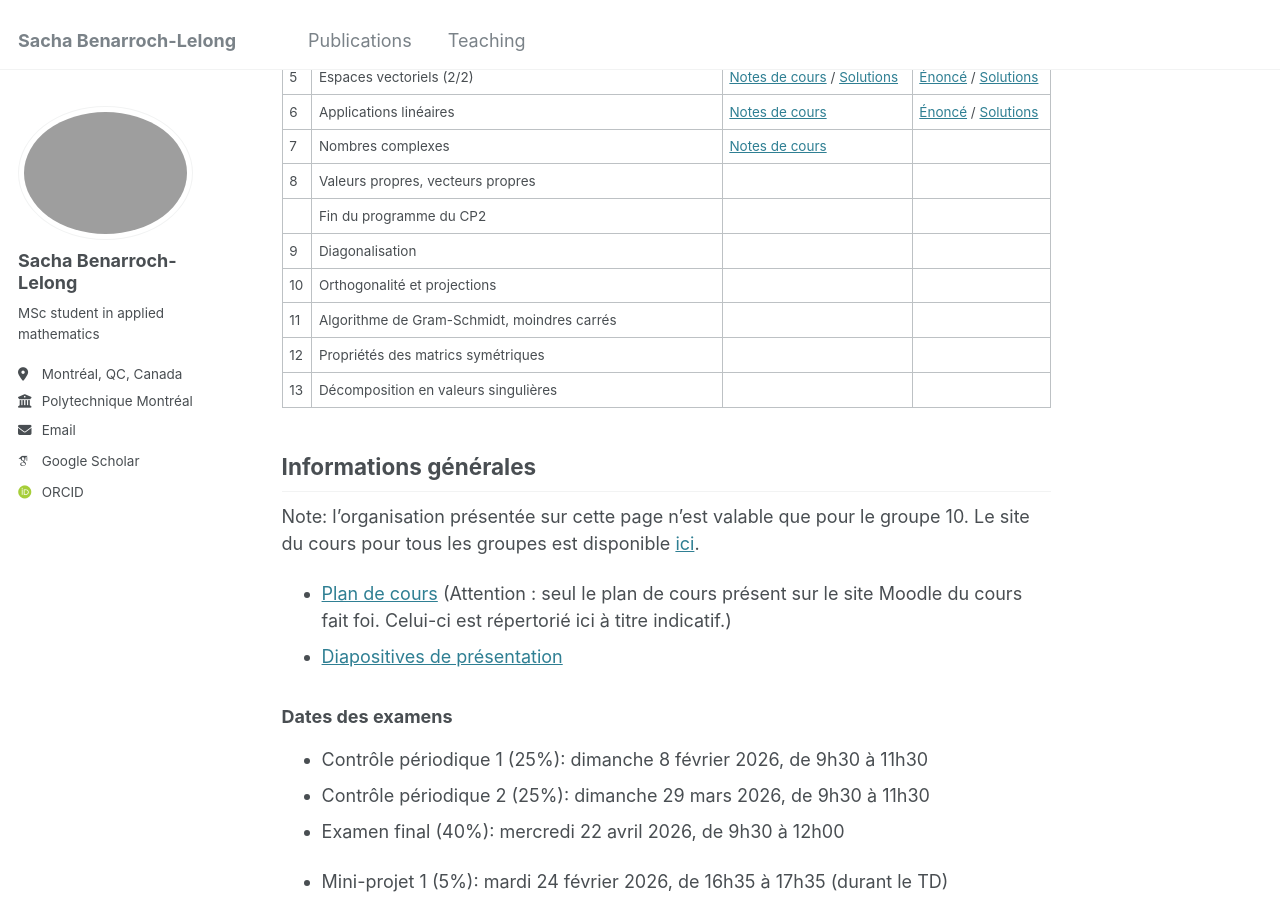
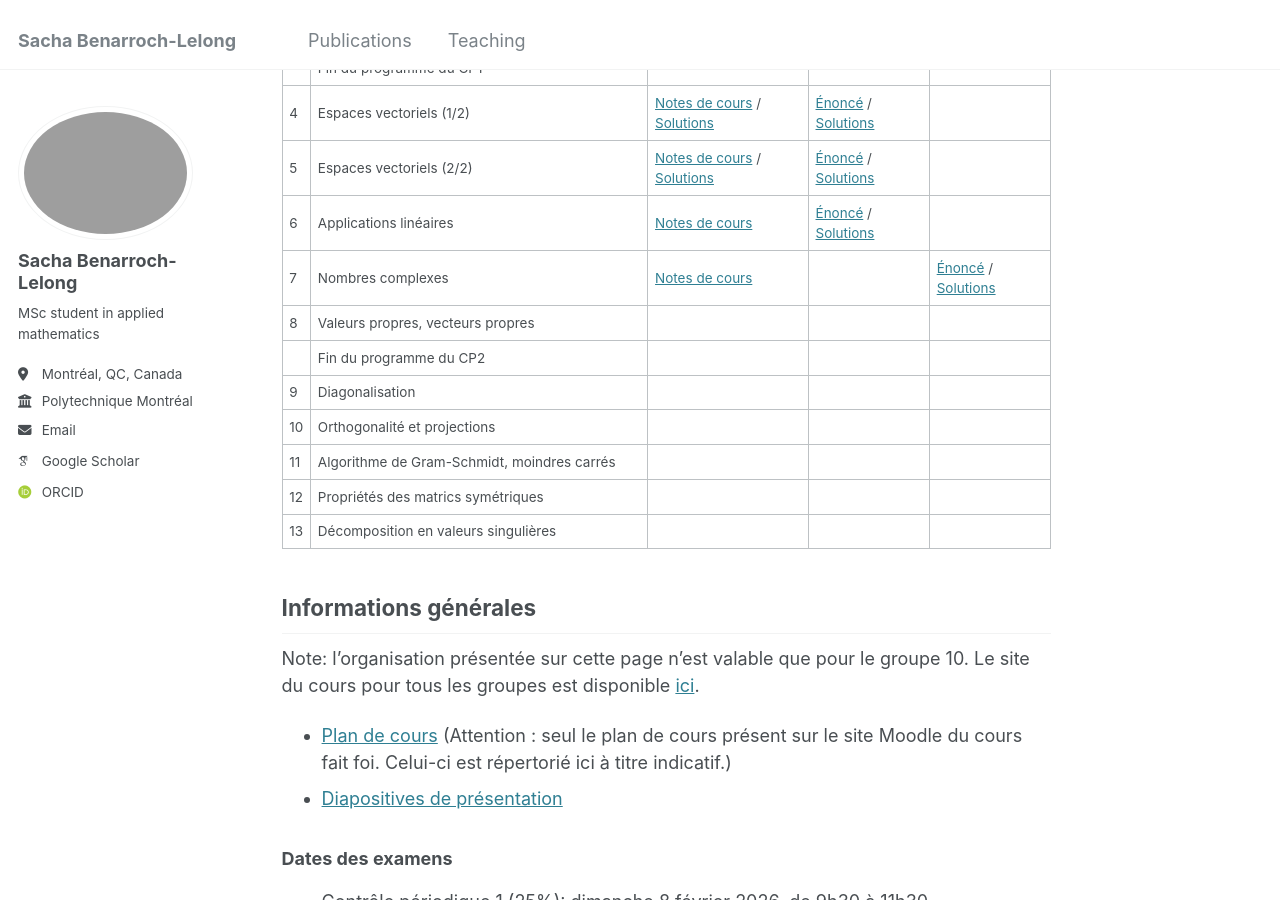
Before and after one commit to sblelong/sblelong.github.io, a Jekyll site: the page built from _teaching/mth1008.md, in a window 1280 px wide and 900 px high, scrolled down 723 px. Built offline with Jekyll 4.4.1, drawn with Linux system fonts in a browser that asks for light colours; some web fonts are replaced.

Commit message:
upload td7

```diff
--- a/_teaching/mth1008.md
+++ b/_teaching/mth1008.md
@@ -26,7 +26,7 @@ Séance de consultation pour le CP1: le jeudi 5 février de 11h30 à 13h30 au M-
 | 4   | Espaces vectoriels (1/2)                                            | [Notes de cours](/files/mth1008/cours/c4.pdf) / [Solutions](/files/mth1008/cours/sc4.pdf) | [Énoncé](/files/mth1008/td/td4.pdf) / [Solutions](/files/mth1008/td/td4-solutions.pdf) |
 | 5   | Espaces vectoriels (2/2)                                            | [Notes de cours](/files/mth1008/cours/c5.pdf) / [Solutions](/files/mth1008/cours/sc5.pdf) | [Énoncé](/files/mth1008/td/td5.pdf) / [Solutions](/files/mth1008/td/td5-solutions.pdf) |
 | 6   | Applications linéaires                                              | [Notes de cours](/files/mth1008/cours/c6.pdf)                                             | [Énoncé](/files/mth1008/td/td6.pdf) / [Solutions](/files/mth1008/td/td6-solutions.pdf) |
-| 7   | Nombres complexes                                                   | [Notes de cours](/files/mth1008/cours/c7.pdf)                                             |                                                                                        |
+| 7   | Nombres complexes                                                   | [Notes de cours](/files/mth1008/cours/c7.pdf)                                             |                                                                                        | [Énoncé](/files/mth1008/td/td7.pdf) / [Solutions](/files/mth1008/td/td7-solutions.pdf) |
 | 8   | Valeurs propres, vecteurs propres                                   |                                                                                           |                                                                                        |
 |     | Fin du programme du CP2                                             |                                                                                           |                                                                                        |
 | 9   | Diagonalisation                                                     |                                                                                           |                                                                                        |
```
Also changed, not shown: 2 other files.
